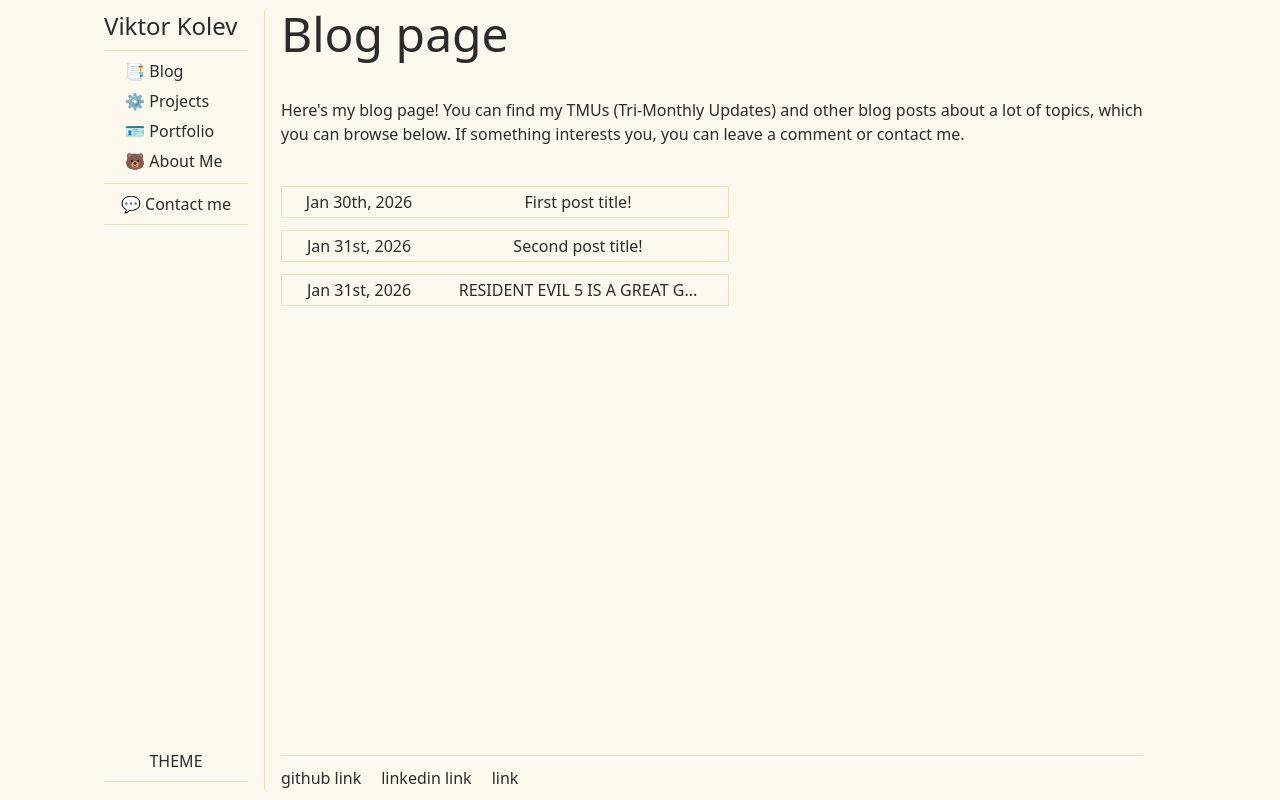
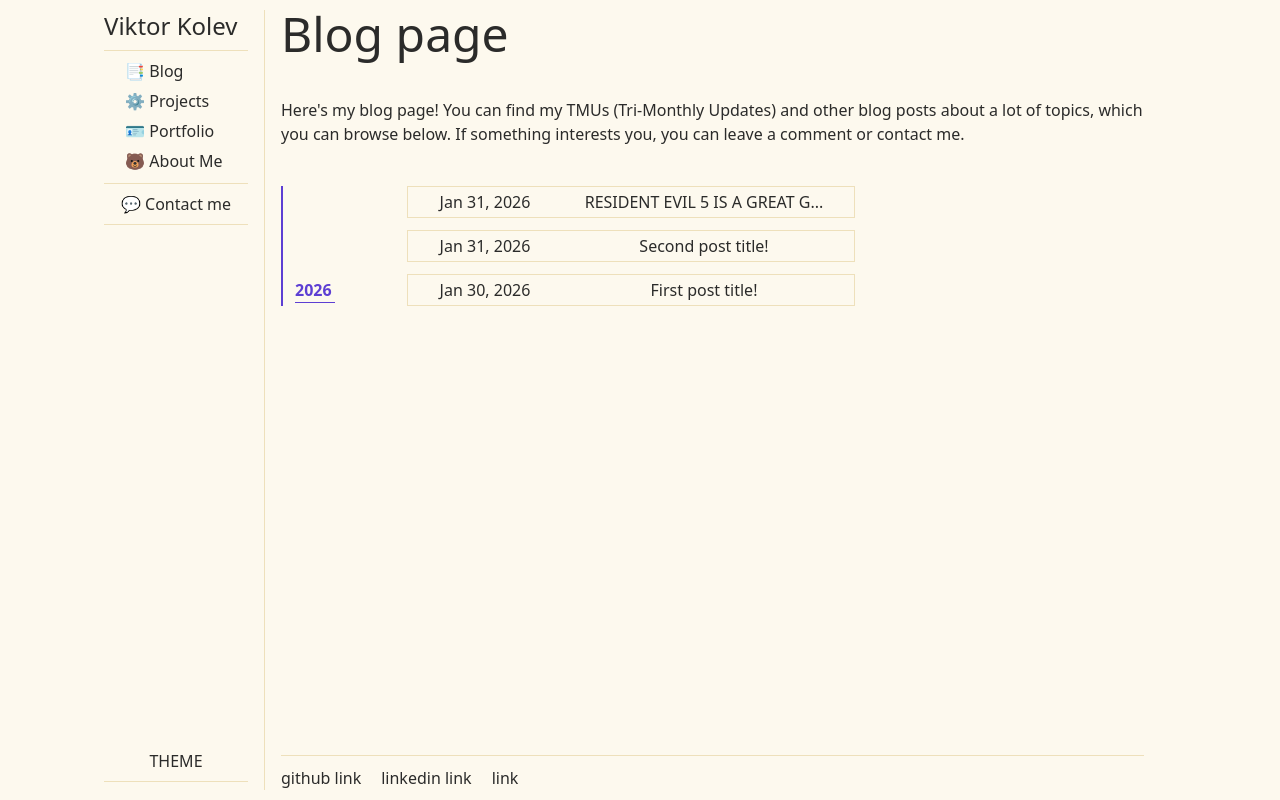
Before and after one commit to smithy773/ViktorKolevDev-frontend, a React (Vite) app: page /blog in a window 1280 px wide. Built offline with nearby package versions, Linux system fonts and the light colour scheme.

Commit message:
Add years to Blog page

```diff
--- a/src/App.tsx
+++ b/src/App.tsx
@@ -8,6 +8,7 @@ import Footer from "./components/Footer/Footer";
 import Portfolio from "./components/Pages/Portfolio/Portfolio";
 import ContactMe from "./components/Pages/ContactMe/ContactMe";
 import About from "./components/Pages/About/About";
+import BlogPost from "./components/Pages/Blog/BlogPost/BlogPost";
 
 function App() {
   return (
@@ -22,6 +23,7 @@ function App() {
             <Route index element={<Home />} />
             <Route path="/projects" element={<Projects />} />
             <Route path="/blog" element={<Blog />} />
+            <Route path="/blog/*" element={<BlogPost />} />
             <Route path="/about" element={<About />} />
             <Route path="/portfolio" element={<Portfolio />} />
             <Route path="/contact" element={<ContactMe />} />
--- a/src/components/Nav/NavBar.tsx
+++ b/src/components/Nav/NavBar.tsx
@@ -6,8 +6,11 @@ function NavBar() {
     <nav className="">
       <div className="w-36 h-full flex flex-col items-center nav-border">
         <div>
-          <NavLink to="/">
-            <h3 className="text-2xl">Viktor Kolev</h3>
+          <NavLink
+            className="hover:text-purple font-medium transition-all text-2xl"
+            to="/"
+          >
+            Viktor Kolev
           </NavLink>
         </div>
         <NavLinkMenu />
--- a/src/components/Pages/Blog/Blog.tsx
+++ b/src/components/Pages/Blog/Blog.tsx
@@ -2,16 +2,29 @@ import { blogCont } from "../../../const/Blog/Blog";
 import PageCont from "../../Helpers/PageCont/PageCont";
 import BlogItem from "./BlogItem/BlogItem";
 
+// I've added the years on the page, but in reality they will have be limited. Since they are attached to the BlogItems, they should be limited to the amount of posts loaded, therefore it might work out better than expected
+
 function Blog() {
+  let prevYear: number = 0;
+
   return (
     <PageCont title={blogCont.title} description={blogCont.description}>
-      <section className="flex flex-col gap-3">
+      <div className="flex w-full h-full">
+        <div className="w-0.5 bg-purple mr-3"></div>
+        <section className="flex flex-col-reverse gap-3">
           {blogCont.blogItems.length > 0
             ? blogCont.blogItems.map((item) => {
+                let showDate = 0;
+                if (+item.postDate.slice(8) !== prevYear) {
+                  prevYear = +item.postDate.slice(8);
+                  showDate = prevYear;
+                }
                 return (
                   <BlogItem
                     postDate={item.postDate}
+                    showDate={showDate}
                     postID={item.postID}
+                    key={item.postID}
                     postTitle={
                       item.postTitle.length < 30
                         ? item.postTitle
@@ -22,6 +35,7 @@ function Blog() {
               })
             : "No blog posts yet!"}
         </section>
+      </div>
     </PageCont>
   );
 }
--- a/src/components/Pages/Blog/BlogItem/BlogItem.tsx
+++ b/src/components/Pages/Blog/BlogItem/BlogItem.tsx
@@ -4,15 +4,19 @@ type BlogItemTypes = {
   postTitle: string;
   postDate: string;
   postID: string;
+  showDate: number;
 };
 
-function BlogItem({ postTitle, postDate, postID }: BlogItemTypes) {
+function BlogItem({ postTitle, postDate, postID, showDate }: BlogItemTypes) {
   const navigate = useNavigate();
   return (
     // ADD onClick logic to navigate to "/blog/postID"
-    <div>
+    <div className="flex gap-8 items-center">
+      <span className="w-10 font-bold border-purple text-purple">
+        {showDate == 0 ? "" : <p className="border-b">{showDate}</p>}
+      </span>
       <div
-        className="grid grid-rows-1 grid-cols-3 items-center justify-items-center border border-lines max-w-md w-md p-1 max-h-8 h-8 hover:cursor-pointer hover:text-lines hover:bg-purple transition-all"
+        className="grid grid-rows-1 grid-cols-3 items-center ml-10 justify-items-center border border-lines max-w-md w-md p-1 max-h-8 h-8 hover:cursor-pointer hover:text-lines hover:bg-purple transition-all"
         onClick={() => navigate(`/blog/${postID}`)}
       >
         <p>{postDate}</p>
--- a/src/const/Blog/Blog.ts
+++ b/src/const/Blog/Blog.ts
@@ -13,18 +13,18 @@ export const blogCont: {
   blogItems: [
     {
       postTitle: "First post title!",
-      postDate: "Jan 30th, 2026",
+      postDate: "Jan 30, 2026",
       postID: "1",
     },
     {
       postTitle: "Second post title!",
-      postDate: "Jan 31st, 2026",
+      postDate: "Jan 31, 2026",
       postID: "2",
     },
     {
       postTitle:
         "RESIDENT EVIL 5 IS A GREAT GAME AND I DON'T CARE WHAT YOU SAY!!!!",
-      postDate: "Jan 31st, 2026",
+      postDate: "Jan 31, 2026",
       postID: "3",
     },
   ],
```
Lines whose indentation alone changed are shown as unchanged.
